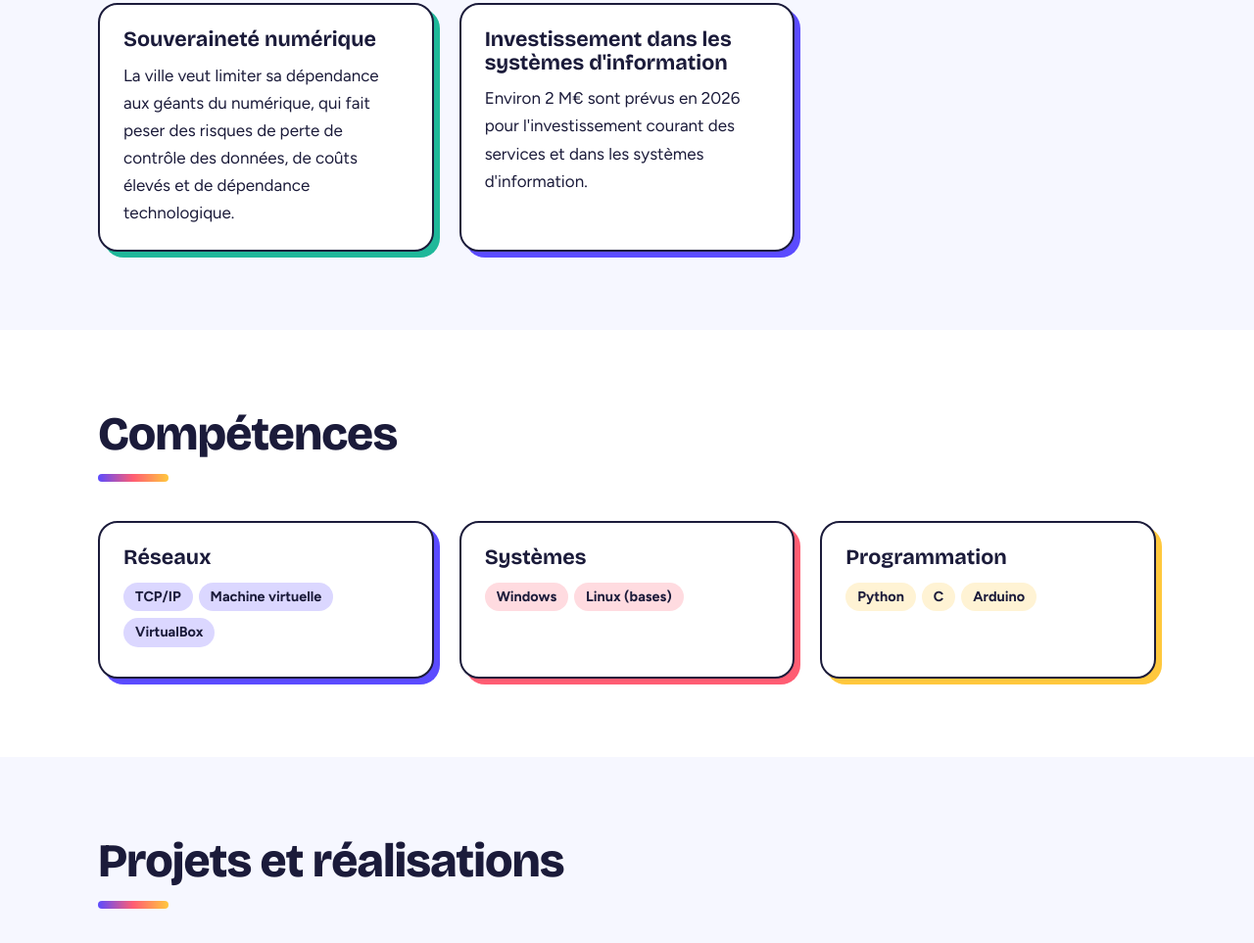
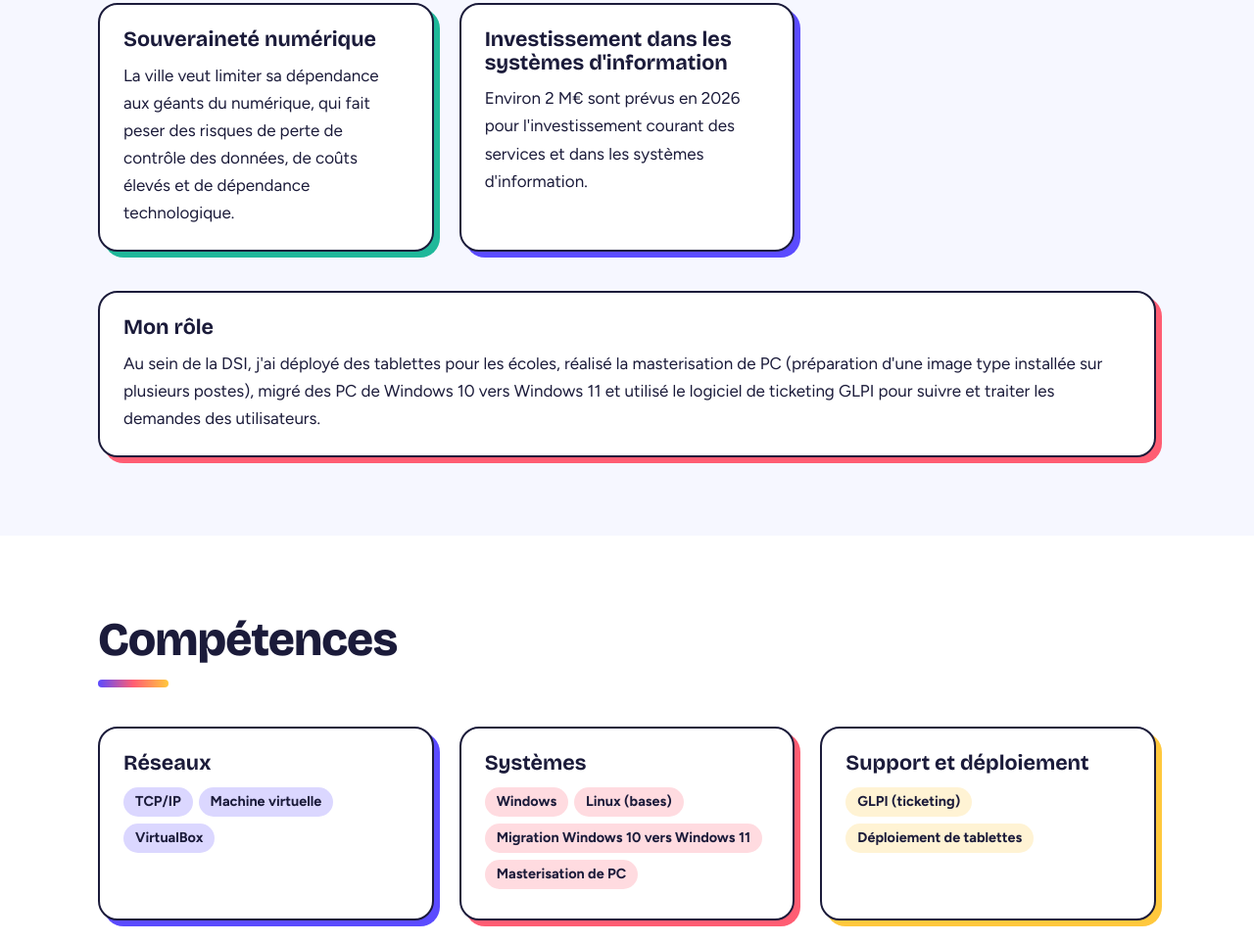
Before and after one commit to Musangu-David/portfolio, a plain HTML site: page index.html in a window 1280 px wide. Shown: the part 4964-5927 px from the top of the page at 98% size. Drawn offline with nearby package versions, Linux system fonts and the light colour scheme.

Commit message:
Add files via upload
Ajout des missions d'alternance

```diff
--- a/index.html
+++ b/index.html
@@ -85,7 +85,8 @@ const PORTFOLIO = {
 
   competences: [
     { groupe: "Réseaux",  items: ["TCP/IP", "Machine virtuelle", "VirtualBox"] },
-    { groupe: "Systèmes", items: ["Windows", "Linux (bases)"] },
+    { groupe: "Systèmes", items: ["Windows", "Linux (bases)", "Migration Windows 10 vers Windows 11", "Masterisation de PC"] },
+    { groupe: "Support et déploiement", items: ["GLPI (ticketing)", "Déploiement de tablettes"] },
     { groupe: "Programmation", items: ["Python", "C", "Arduino"] }
     // Ajoute ici tes autres compétences : { groupe: "Virtualisation", items: ["VirtualBox", "..."] },
   ],
@@ -117,7 +118,7 @@ const PORTFOLIO = {
       description: "Stage dans la vente d'articles électroniques. Ajoute ici tes missions précises et ce que tu as appris." },
     { periode: "En cours, BTS 2026-2028", lieu: "Hôtel de ville de Fontenay-sous-Bois",
       poste: "Alternance : informatique",
-      description: "Alternance dans le secteur informatique, en parallèle du BTS SIO SISR. Ajoute ici tes missions au fur et à mesure." }
+      description: "Alternance dans le secteur informatique, en parallèle du BTS SIO SISR. Mes missions : déploiement de tablettes pour les écoles, masterisation de PC, migration de PC de Windows 10 vers Windows 11 et utilisation du logiciel de ticketing GLPI pour suivre les demandes." }
   ],
 
   entreprise: {
@@ -150,7 +151,7 @@ const PORTFOLIO = {
         { titre: "Investissement dans les systèmes d'information", texte: "Environ 2 M€ sont prévus en 2026 pour l'investissement courant des services et dans les systèmes d'information." }
       ]
     },
-    monRole: ""        // ex : "Mes missions : support aux utilisateurs, installation de postes, ..." (laisse "" pour masquer)
+    monRole: "Au sein de la DSI, j'ai déployé des tablettes pour les écoles, réalisé la masterisation de PC (préparation d'une image type installée sur plusieurs postes), migré des PC de Windows 10 vers Windows 11 et utilisé le logiciel de ticketing GLPI pour suivre et traiter les demandes des utilisateurs."
   },
 
   veille: {
@@ -167,7 +168,7 @@ const PORTFOLIO = {
     email: "davidmusangu17@gmail.com",
     telephone: "",
     linkedin: "https://www.linkedin.com/in/david-musangu-7456b83b9/",
-    github: "https://github.com/Musangu-David/portfolio",
+    github: "https://musangu-david.github.io/portfolio/",
     cv: "cv.pdf"                   // place le fichier cv.pdf à côté de cette page
   }
 };
```
